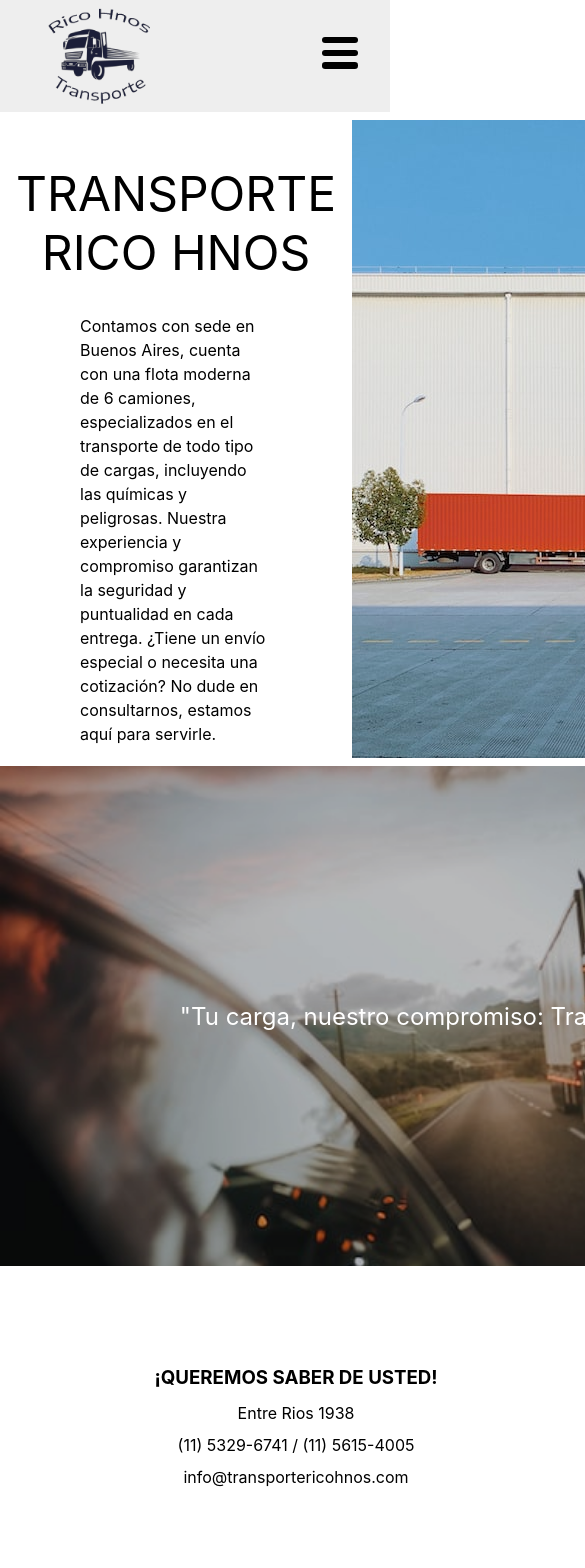
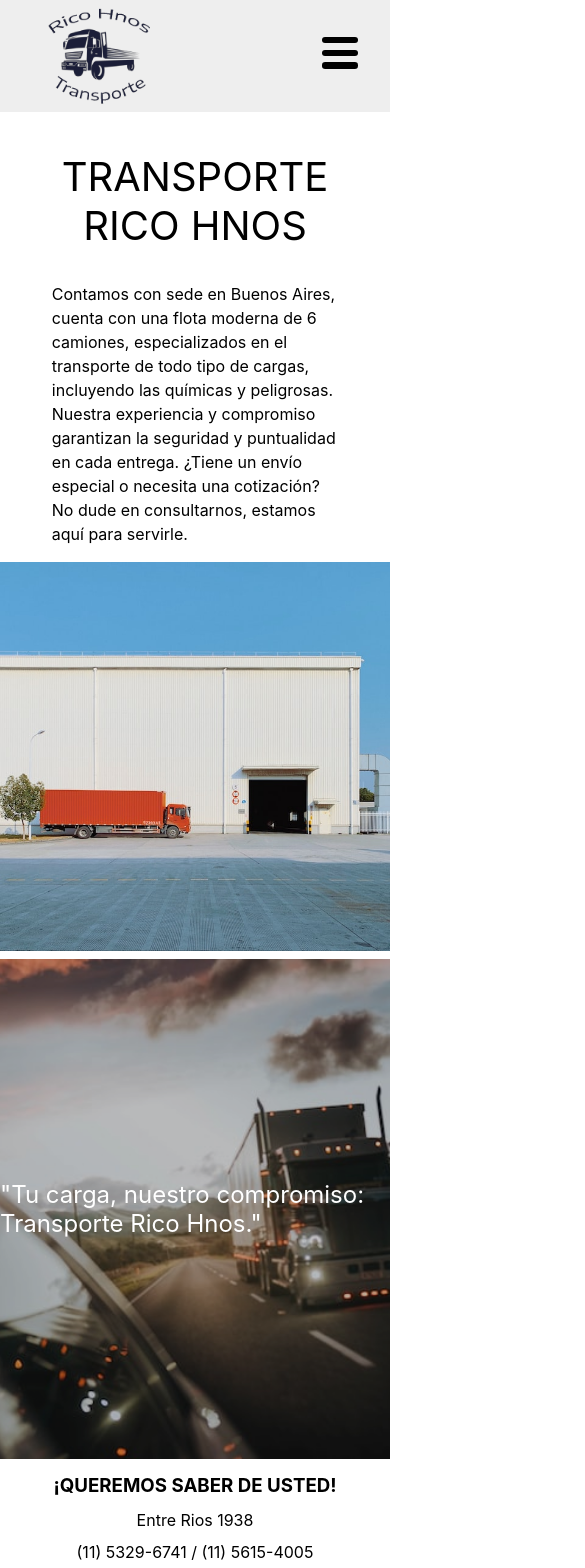
Before and after one commit to cufa03/ricotransp, a React (Create React App) app: page / in a window 390 px wide. Shown: the top 1568 px of the page, 585 px wide, since content can reach past the window. Built offline with nearby package versions, Linux system fonts and the light colour scheme.

Commit message:
added media query

```diff
--- a/src/components/pages/home/Home.jsx
+++ b/src/components/pages/home/Home.jsx
@@ -8,8 +8,8 @@
     <div className='home-container'>
       <div className='container-1'>
         <div className='container-1-text'>
-          <p>TRANSPORTE RICO HNOS</p>
-          <p>
+          <p className='container-1-text__title'>TRANSPORTE RICO HNOS</p>
+          <p className='container-1-text__description'>
             Contamos con sede en Buenos Aires, cuenta con una flota moderna de 6
             camiones, especializados en el transporte de todo tipo de cargas,
             incluyendo las químicas y peligrosas. Nuestra experiencia y
@@ -39,7 +39,7 @@
           <p>(11) 5329-6741 / (11) 5615-4005</p>
           <p>info@transportericohnos.com</p>
         </div>
-        <div>
+        <div className='container-3-img'>
           <img src={img3} alt='' />
         </div>
       </div>
--- a/src/components/pages/home/home.css
+++ b/src/components/pages/home/home.css
@@ -2,6 +2,7 @@
   margin: 0;
   flex: 1;
   margin: 0 auto;
+  max-width: 100%;
 }
 .home-container .container-1 {
   display: flex;
@@ -14,18 +15,24 @@
   flex-direction: column;
   align-items: center;
   margin: 0 1rem;
+  flex: 1;
 }
-.home-container .container-1 .container-1-text p:nth-child(1) {
-  font-size: 3rem;
+.home-container .container-1 .container-1-text .container-1-text__title {
+  font-size: 2.5rem;
   margin: 2rem 0;
   text-align: center;
 }
-.home-container .container-1 .container-1-text p:nth-child(2) {
+.home-container .container-1 .container-1-text .container-1-text__description {
   line-height: 1.5;
   width: 60%;
 }
+.home-container .container-1 .container-1-img {
+  flex: 1;
+  width: 100%;
+}
 .home-container .container-1 .container-1-img img {
   display: block;
+  width: 100%;
 }
 .home-container .container-2 {
   position: relative;
@@ -67,4 +74,27 @@
   margin: 0 auto;
   line-height: 2;
   text-align: center;
+  flex: 1;
+}
+.home-container .container-3 .container-3-img {
+  flex: 1;
+  width: 100%;
+}
+
+@media screen and (max-width: 1024px) {
+  .container-1 {
+    flex-direction: column;
+  }
+  .container-1 .container-1-text {
+    margin-bottom: 1rem !important;
+  }
+  .container-1 .container-1-text .container-1-text__description {
+    width: 80% !important;
+  }
+  .container-3 {
+    flex-direction: column;
+  }
+  .container-3 .container-3-text {
+    margin-bottom: 1rem !important;
+  }
 }/*# sourceMappingURL=home.css.map */
--- a/src/components/pages/home/home.scss
+++ b/src/components/pages/home/home.scss
@@ -2,7 +2,7 @@
   margin: 0;
   flex: 1;
   margin: 0 auto;
-
+  max-width: 100%;
   .container-1 {
     display: flex;
     align-items: center;
@@ -13,20 +13,26 @@
       flex-direction: column;
       align-items: center;
       margin: 0 1rem;
-      p:nth-child(1) {
-        font-size: 3rem;
+      flex: 1;
+      .container-1-text__title {
+        font-size: 2.5rem;
         margin: 2rem 0;
         text-align: center;
       }
-      p:nth-child(2) {
+      .container-1-text__description {
         // padding: 1rem 5rem;
         line-height: 1.5;
         width: 60%;
       }
     }
     .container-1-img {
+      flex: 1;
+      width: 100%;
       img {
         display: block;
+        width: 100%;
+        // height: 100%;
+        // object-fit: cover;
       }
     }
   }
@@ -72,6 +78,28 @@
       margin: 0 auto;
       line-height: 2;
       text-align: center;
+      flex: 1;
+    }
+    .container-3-img {
+      flex: 1;
+      width: 100%;
     }
   }
 }
+@media screen and (max-width: 1024px) {
+  .container-1 {
+    flex-direction: column;
+    .container-1-text {
+      margin-bottom: 1rem !important;
+      .container-1-text__description {
+        width: 80% !important;
+      }
+    }
+  }
+  .container-3 {
+    flex-direction: column;
+    .container-3-text {
+      margin-bottom: 1rem !important;
+    }
+  }
+}
```
Also changed, not shown: 1 other file (tests, documents, lock files or other folders).
